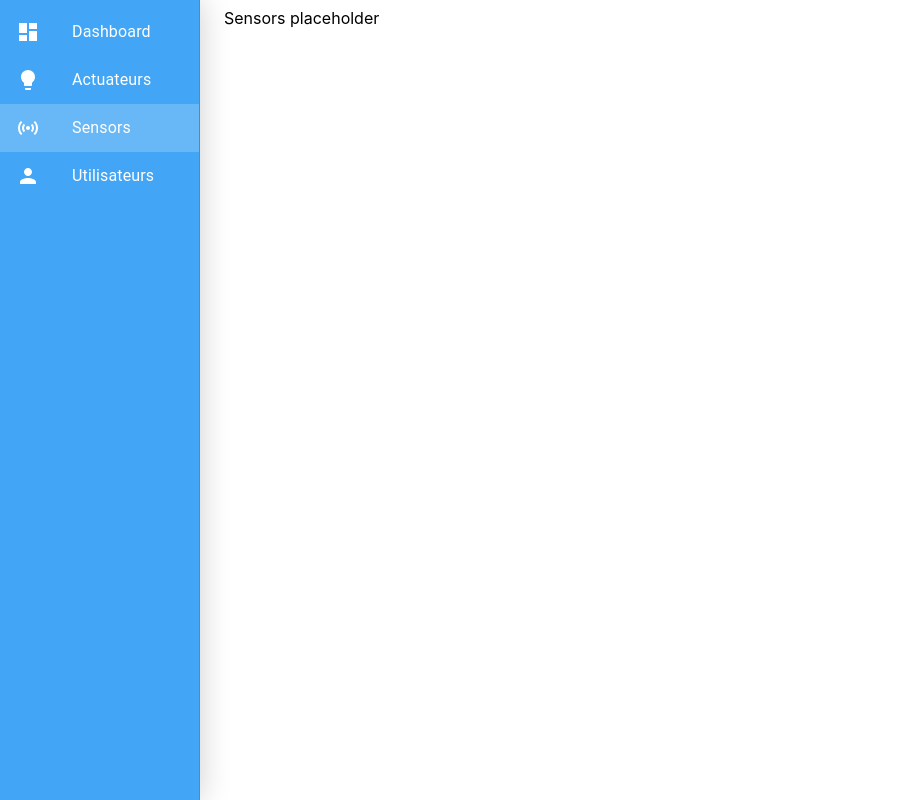
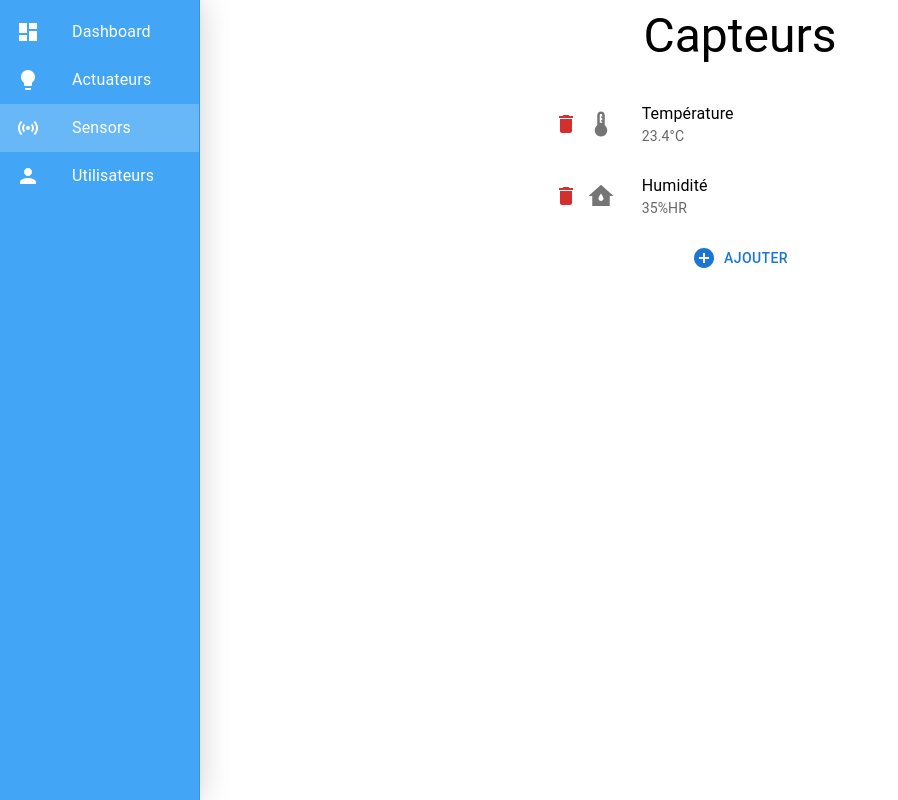
Before and after one commit to julienfdev/sumatohomu, a React (Create React App) app: page /sensors in a window 1280 px wide. Shown: the whole page, without its empty margins (0-898 px from the left). Built offline with nearby package versions, Linux system fonts and the light colour scheme.

Commit message:
Sensor page

```diff
--- a/src/components/Actuators.tsx
+++ b/src/components/Actuators.tsx
@@ -44,7 +44,7 @@ const Actuators: FunctionComponent = () => {
     setActuators([...spoof]);
     setTimeout(() => {
       setInitialized(true);
-    }, 1000);
+    }, 500);
   }, []);
   const handleCheckChange = (
     actuator: Actuator,
@@ -75,6 +75,7 @@ const Actuators: FunctionComponent = () => {
               <List>
                 {actuators.map((actuator) => (
                   <ActuatorListItem
+                    key={actuator.id}
                     onCheckChange={handleCheckChange}
                     onDelete={handleDelete}
                     actuator={actuator}
--- a/src/components/Sensors.tsx
+++ b/src/components/Sensors.tsx
@@ -1,7 +1,113 @@
-import { FunctionComponent } from "react";
+import { AddCircle } from "@mui/icons-material";
+import {
+  Button,
+  CircularProgress,
+  Grid,
+  List,
+  Stack,
+  Typography,
+} from "@mui/material";
+import { Box } from "@mui/system";
+import { Fragment, FunctionComponent, useEffect, useState } from "react";
+import { Sensor, SensorGet, SensorType } from "../interfaces/Sensor";
+import AddSensor from "./dialogs/AddSensor";
+import SensorListItem from "./utils/SensorListItem";
+
+const spoof = [
+  {
+    id: "2309234",
+    type: SensorType.TEMPERATURE,
+    designation: "Température",
+    rawValue: 740,
+    value: "23.4°C",
+  },
+  {
+    id: "2309214",
+    type: SensorType.HUMIDITY,
+    designation: "Humidité",
+    rawValue: 343,
+    value: "35%HR",
+  },
+] as SensorGet[];
 
 const Sensors: FunctionComponent = () => {
-  return <div>Sensors placeholder</div>;
+  const [initialized, setInitialized] = useState(false);
+  const [sensors, setSensors] = useState([] as SensorGet[]);
+  const [showAddSensor, setShowAddSensor] = useState(false);
+  const [intervalId, setIntervalId] = useState(0 as any);
+
+  useEffect(() => {
+    const setWatchdog = () => {
+      if (!intervalId) {
+        setIntervalId(
+          setInterval(() => {
+            // FakeGetSensor
+            console.log("Get sensors");
+          }, 5000)
+        );
+      }
+    };
+    // spoofing, API CALL
+    setSensors([...spoof]);
+    setWatchdog();
+    setTimeout(() => {
+      setInitialized(true);
+    }, 500);
+    return () => {
+      clearInterval(intervalId);
+    };
+  }, [intervalId]);
+
+  const handleDelete = (sensor: Sensor) => {
+    // API Call : delete
+    // Optimistic :
+    const buffer = sensors.filter((value) => value.id !== sensor.id);
+    setSensors([...buffer]);
+  };
+
+  return (
+    <Grid container spacing={2} justifyContent="center">
+      <Grid item xs={12}>
+        <Typography variant="h3" align="center">
+          Capteurs
+        </Typography>
+      </Grid>
+      {initialized ? (
+        <Fragment>
+          <Grid item xs={12} sm={8} md={6} lg={5} xl={3}>
+            <Stack>
+              <List>
+                {sensors.map((sensor) => (
+                  <SensorListItem
+                    key={sensor.id}
+                    onDelete={handleDelete}
+                    sensor={sensor}
+                  />
+                ))}
+              </List>
+              <Box justifyContent={"center"} display="flex">
+                <Button
+                  color="primary"
+                  sx={{ borderRadius: 5 }}
+                  onClick={() => setShowAddSensor(true)}
+                >
+                  <AddCircle sx={{ marginRight: 1 }} /> Ajouter
+                </Button>
+              </Box>
+            </Stack>
+          </Grid>
+          <AddSensor
+            show={showAddSensor}
+            onClose={() => setShowAddSensor(false)}
+            onAddedSensor={(sensor) => setSensors([...sensors, sensor])}
+          />
+        </Fragment>
+      ) : (
+        <Grid item xs={12} justifyContent="center" display={"flex"}>
+          <CircularProgress color="secondary" />
+        </Grid>
+      )}
+    </Grid>
+  );
 };
-
 export default Sensors;
--- /dev/null
+++ b/src/components/dialogs/AddSensor.tsx
@@ -0,0 +1,87 @@
+import { FunctionComponent, useState } from "react";
+import {
+  Button,
+  Dialog,
+  DialogContent,
+  DialogContentText,
+  DialogTitle,
+  FormControl,
+  InputLabel,
+  MenuItem,
+  Select,
+  Stack,
+  TextField,
+} from "@mui/material";
+import { v1 } from "uuid";
+import { Box } from "@mui/system";
+import { SensorGet, SensorType } from "../../interfaces/Sensor";
+interface AddSensorProps {
+  show: boolean;
+  onClose: () => void;
+  onAddedSensor?: (sensor: SensorGet) => void;
+}
+
+const AddSensor: FunctionComponent<AddSensorProps> = (
+  props: AddSensorProps
+) => {
+  const [designation, setDesignation] = useState("");
+  const [type, setType] = useState(SensorType.TEMPERATURE);
+
+  const add = () => {
+    // fake API
+    // Add fake ID
+    const sensor = {
+      id: v1(),
+      designation,
+      type,
+      rawValue: 0,
+      value: "",
+    };
+    // call onClose and onAddedActuator
+    props.onClose();
+    if (props.onAddedSensor) {
+      props.onAddedSensor(sensor);
+    }
+  };
+
+  return (
+    <Dialog open={props.show} onClose={props.onClose}>
+      <DialogTitle>Ajouter un actuateur</DialogTitle>
+      <DialogContent>
+        <DialogContentText>
+          Veuillez remplir les champs ci-dessous pour ajouter votre actuateur
+        </DialogContentText>
+        <Box marginY={2}>
+          <Stack spacing={2}>
+            <TextField
+              fullWidth
+              placeholder="ex: volet roulant"
+              label="Designation"
+              value={designation}
+              onChange={(e) => setDesignation(e.target.value)}
+            />
+            <FormControl>
+              <InputLabel>Type</InputLabel>
+              <Select
+                fullWidth
+                label="Type"
+                value={type}
+                onChange={(e) => setType(e.target.value as SensorType)}
+              >
+                <MenuItem value={SensorType.TEMPERATURE}>Température</MenuItem>
+                <MenuItem value={SensorType.HUMIDITY}>Humidité</MenuItem>
+                <MenuItem value={SensorType.BARO}>Baromètre</MenuItem>
+                <MenuItem value={SensorType.PROXIMITY}>Proximité</MenuItem>
+              </Select>
+            </FormControl>
+            <Button onClick={() => add()} disabled={!designation.length}>
+              Ajouter
+            </Button>
+          </Stack>
+        </Box>
+      </DialogContent>
+    </Dialog>
+  );
+};
+
+export default AddSensor;
--- a/src/components/utils/ActuatorListItem.tsx
+++ b/src/components/utils/ActuatorListItem.tsx
@@ -24,7 +24,7 @@ const ActuatorListItem: FunctionComponent<ActuatorListItemProps> = (
   const { actuator, onDelete, onCheckChange } = props;
 
   return (
-    <ListItem key={actuator.id}>
+    <ListItem>
       <IconButton
         color="error"
         onClick={() => {
--- /dev/null
+++ b/src/components/utils/SensorListItem.tsx
@@ -0,0 +1,61 @@
+import {
+  AvTimer,
+  Delete,
+  Help,
+  Sensors,
+  Thermostat,
+  WaterDamage,
+} from "@mui/icons-material";
+import {
+  IconButton,
+  ListItem,
+  ListItemIcon,
+  ListItemText,
+} from "@mui/material";
+import { FunctionComponent } from "react";
+import { SensorGet, SensorType } from "../../interfaces/Sensor";
+interface SensorListItemProps {
+  sensor: SensorGet;
+  onDelete: (sensor: SensorGet) => void;
+}
+
+const getTypeIcon = (type: SensorType) => {
+  switch (type) {
+    case SensorType.TEMPERATURE:
+      return <Thermostat sx={{ fontSize: 30 }} />;
+    case SensorType.HUMIDITY:
+      return <WaterDamage sx={{ fontSize: 30 }} />;
+    case SensorType.BARO:
+      return <AvTimer sx={{ fontSize: 30 }} />;
+    case SensorType.PROXIMITY:
+      return <Sensors sx={{ fontSize: 30 }} />;
+    default:
+      return <Help sx={{ fontSize: 30 }} />;
+  }
+};
+
+const SensorListItem: FunctionComponent<SensorListItemProps> = (
+  props: SensorListItemProps
+) => {
+  const { sensor, onDelete } = props;
+
+  return (
+    <ListItem>
+      <IconButton
+        color="error"
+        onClick={() => {
+          onDelete(sensor);
+        }}
+      >
+        <Delete />
+      </IconButton>
+      <ListItemIcon>{getTypeIcon(sensor.type)}</ListItemIcon>
+      <ListItemText
+        primary={sensor.designation}
+        secondary={sensor.value || sensor.rawValue}
+      />
+    </ListItem>
+  );
+};
+
+export default SensorListItem;
--- /dev/null
+++ b/src/interfaces/Sensor.ts
@@ -0,0 +1,17 @@
+export enum SensorType{
+    TEMPERATURE,
+    HUMIDITY,
+    BARO,
+    PROXIMITY
+}
+
+export interface Sensor{
+    id: number | string
+    type: SensorType
+    designation : string
+    rawValue: number | boolean
+}
+
+export type SensorGet = Sensor & {value: string}
+export type SensorPost = Omit<Sensor, "id">
+export type SensorUpdate = Partial<SensorPost>
```
Also changed, not shown: package.json (+5 -5 lines).
